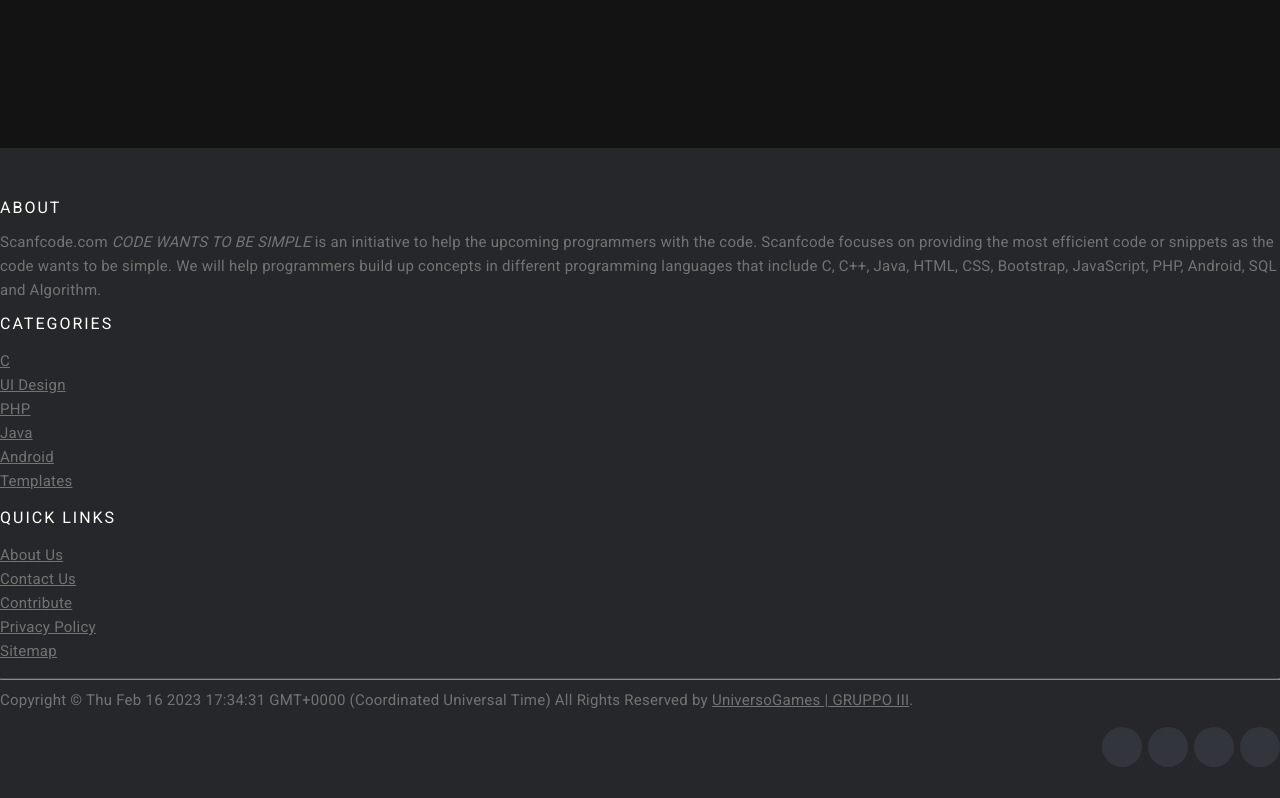
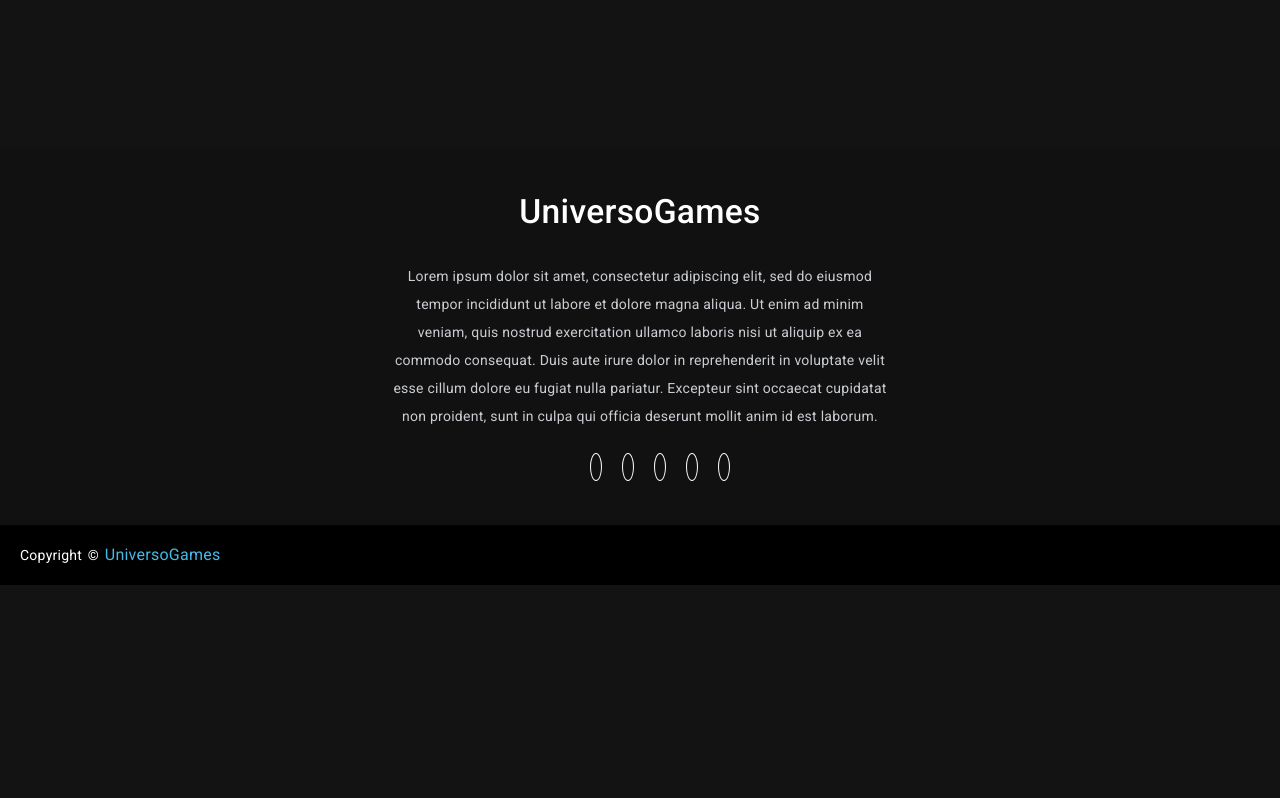
Before and after one commit to dododhn00/universo-games-sito-G3, an Angular app: page / in a window 1280 px wide. Shown: the part 726-1524 px from the top of the page. After the commit the page ends 1311 px from the top, so only its background shows below. Built offline with nearby package versions, Linux system fonts and the light colour scheme; no server answers.

Commit message:
new footer

```diff
--- a/src/app/app.component.html
+++ b/src/app/app.component.html
@@ -8,6 +8,4 @@
   </main>
 </div>
 
-<div class="footer">
   <app-footer></app-footer>
-</div>
--- a/src/app/shared/footer/footer.component.css
+++ b/src/app/shared/footer/footer.component.css
@@ -1,163 +1,112 @@
-.site-footer
-{
-  background-color:#26272b;
-  padding:45px 0 20px;
-  font-size:15px;
-  line-height:24px;
-  color:#737373;
+.footer{
+
+  background: #111;
+  height: auto;
+  width: 100vw;
+  padding-top: 40px;
+  color: #fff;
 }
-.site-footer hr
-{
-  border-top-color:#bbb;
-  opacity:0.5
+
+.footer-content{
+  display: flex;
+  align-items: center;
+  justify-content: center;
+  flex-direction: column;
+  text-align: center;
 }
-.site-footer hr.small
-{
-  margin:20px 0
+
+.footer-content h3{
+  font-size: 2.1rem;
+  font-weight: 500;
+  text-transform: capitalize;
+  line-height: 3rem;
 }
-.site-footer h6
-{
-  color:#fff;
-  font-size:16px;
-  text-transform:uppercase;
-  margin-top:5px;
-  letter-spacing:2px
+
+.footer-content p{
+  max-width: 500px;
+  margin: 10px auto;
+  line-height: 28px;
+  font-size: 14px;
+  color: #cacdd2;
 }
-.site-footer a
-{
-  color:#737373;
+
+.socials{
+  list-style: none;
+  display: flex;
+  align-items: center;
+  justify-content: center;
+  margin: 1rem 0 3rem 0;
 }
-.site-footer a:hover
-{
-  color:#3366cc;
-  text-decoration:none;
+.socials li{
+  margin: 0 10px;
 }
-.footer-links
-{
-  padding-left:0;
-  list-style:none
+.socials a{
+  text-decoration: none;
+  color: #fff;
+  border: 1.1px solid white;
+  padding: 5px;
+  border-radius: 50%;
 }
-.footer-links li
-{
-  display:block
+.socials a i{
+  font-size: 1.1rem;
+  width: 20px;
+  transition: color .4s ease;
 }
-.footer-links a
-{
-  color:#737373
+.socials a:hover i{
+  color: aqua;
 }
-.footer-links a:active,.footer-links a:focus,.footer-links a:hover
-{
-  color:#3366cc;
-  text-decoration:none;
+
+.footer-bottom{
+  background: #000;
+  width: 100vw;
+  padding: 20px;
+  padding-bottom: 40px;
+  text-align: center;
 }
-.footer-links.inline li
-{
-  display:inline-block
+
+.footer-bottom p{
+  float: left;
+  font-size: 14px;
+  word-spacing: 2px;
+  text-transform: capitalize;
 }
-.site-footer .social-icons
-{
-  text-align:right
+.footer-bottom p a{
+ color:#44bae8;
+ font-size: 16px;
+ text-decoration: none;
 }
-.site-footer .social-icons a
-{
-  width:40px;
-  height:40px;
-  line-height:40px;
-  margin-left:6px;
-  margin-right:0;
-  border-radius:100%;
-  background-color:#33353d
+.footer-bottom span{
+   text-transform: uppercase;
+   opacity: .4;
+   font-weight: 200;
 }
-.copyright-text
-{
-  margin:0
+
+.footer-menu{
+  float: right;
 }
-@media (max-width:991px)
-{
-  .site-footer [class^=col-]
-  {
-    margin-bottom:30px
+
+.footer-menu ul{
+  display: flex;
+}
+
+.footer-menu ul li{
+padding-right: 10px;
+display: block;
+}
+
+.footer-menu ul li a{
+  color: #cfd2d6;
+  text-decoration: none;
+}
+
+.footer-menu ul li a:hover{
+  color: #27bcda;
+}
+
+@media (max-width:500px) {
+  .footer-menu ul{
+    display: flex;
+    margin-top: 10px;
+    margin-bottom: 20px;
   }
-}
-@media (max-width:767px)
-{
-  .site-footer
-  {
-    padding-bottom:0
   }
-  .site-footer .copyright-text,.site-footer .social-icons
-  {
-    text-align:center
-  }
-}
-.social-icons
-{
-  padding-left:0;
-  margin-bottom:0;
-  list-style:none
-}
-.social-icons li
-{
-  display:inline-block;
-  margin-bottom:4px
-}
-.social-icons li.title
-{
-  margin-right:15px;
-  text-transform:uppercase;
-  color:#96a2b2;
-  font-weight:700;
-  font-size:13px
-}
-.social-icons a{
-  background-color:#eceeef;
-  color:#818a91;
-  font-size:16px;
-  display:inline-block;
-  line-height:44px;
-  width:44px;
-  height:44px;
-  text-align:center;
-  margin-right:8px;
-  border-radius:100%;
-  -webkit-transition:all .2s linear;
-  -o-transition:all .2s linear;
-  transition:all .2s linear
-}
-.social-icons a:active,.social-icons a:focus,.social-icons a:hover
-{
-  color:#fff;
-  background-color:#29aafe
-}
-.social-icons.size-sm a
-{
-  line-height:34px;
-  height:34px;
-  width:34px;
-  font-size:14px
-}
-.social-icons a.facebook:hover
-{
-  background-color:#3b5998
-}
-.social-icons a.twitter:hover
-{
-  background-color:#00aced
-}
-.social-icons a.linkedin:hover
-{
-  background-color:#007bb6
-}
-.social-icons a.dribbble:hover
-{
-  background-color:#ea4c89
-}
-@media (max-width:767px)
-{
-  .social-icons li.title
-  {
-    display:block;
-    margin-right:0;
-    font-weight:600
-  }
-}
--- a/src/app/shared/footer/footer.component.html
+++ b/src/app/shared/footer/footer.component.html
@@ -1,53 +1,17 @@
-  <!-- Site footer -->
-  <footer class="site-footer">
-    <div class="container">
-      <div class="row">
-        <div class="col-sm-12 col-md-6">
-          <h6>About</h6>
-          <p class="text-justify">Scanfcode.com <i>CODE WANTS TO BE SIMPLE </i> is an initiative  to help the upcoming programmers with the code. Scanfcode focuses on providing the most efficient code or snippets as the code wants to be simple. We will help programmers build up concepts in different programming languages that include C, C++, Java, HTML, CSS, Bootstrap, JavaScript, PHP, Android, SQL and Algorithm.</p>
-        </div>
+<div class="footer">
+  <div class="footer-content">
+      <h3>UniversoGames</h3>
+      <p>    Lorem ipsum dolor sit amet, consectetur adipiscing elit, sed do eiusmod tempor incididunt ut labore et dolore magna aliqua. Ut enim ad minim veniam, quis nostrud exercitation ullamco laboris nisi ut aliquip ex ea commodo consequat. Duis aute irure dolor in reprehenderit in voluptate velit esse cillum dolore eu fugiat nulla pariatur. Excepteur sint occaecat cupidatat non proident, sunt in culpa qui officia deserunt mollit anim id est laborum.</p>
+      <ul class="socials">
+          <li><a href="#"><i class="icon1"></i></a></li>
+          <li><a href="#"><i class="icon2"></i></a></li>
+          <li><a href="#"><i class="icon3"></i></a></li>
+          <li><a href="#"><i class="icon4"></i></a></li>
+          <li><a href="#"><i class="icon5"></i></a></li>
+      </ul>
+  </div>
+  <div class="footer-bottom">
+      <p>copyright © <a href="#">UniversoGames</a>  </p>
+  </div>
 
-        <div class="col-xs-6 col-md-3">
-          <h6>Categories</h6>
-          <ul class="footer-links">
-            <li><a href="http://scanfcode.com/category/c-language/">C</a></li>
-            <li><a href="http://scanfcode.com/category/front-end-development/">UI Design</a></li>
-            <li><a href="http://scanfcode.com/category/back-end-development/">PHP</a></li>
-            <li><a href="http://scanfcode.com/category/java-programming-language/">Java</a></li>
-            <li><a href="http://scanfcode.com/category/android/">Android</a></li>
-            <li><a href="http://scanfcode.com/category/templates/">Templates</a></li>
-          </ul>
-        </div>
-
-        <div class="col-xs-6 col-md-3">
-          <h6>Quick Links</h6>
-          <ul class="footer-links">
-            <li><a href="http://scanfcode.com/about/">About Us</a></li>
-            <li><a href="http://scanfcode.com/contact/">Contact Us</a></li>
-            <li><a href="http://scanfcode.com/contribute-at-scanfcode/">Contribute</a></li>
-            <li><a href="http://scanfcode.com/privacy-policy/">Privacy Policy</a></li>
-            <li><a href="http://scanfcode.com/sitemap/">Sitemap</a></li>
-          </ul>
-        </div>
-      </div>
-      <hr>
-    </div>
-    <div class="container">
-      <div class="row">
-        <div class="col-md-8 col-sm-6 col-xs-12">
-          <p class="copyright-text">Copyright &copy; {{ nd }} All Rights Reserved by
-       <a href="#">UniversoGames | GRUPPO III</a>.
-          </p>
-        </div>
-
-        <div class="col-md-4 col-sm-6 col-xs-12">
-          <ul class="social-icons">
-            <li><a class="facebook" href="#"><i class="fa fa-facebook"></i></a></li>
-            <li><a class="twitter" href="#"><i class="fa fa-twitter"></i></a></li>
-            <li><a class="dribbble" href="#"><i class="fa fa-dribbble"></i></a></li>
-            <li><a class="linkedin" href="#"><i class="fa fa-linkedin"></i></a></li>
-          </ul>
-        </div>
-      </div>
-    </div>
-</footer>
+</div>
```
Also changed, not shown: src/app/app.component.css (+12 -0 lines).
